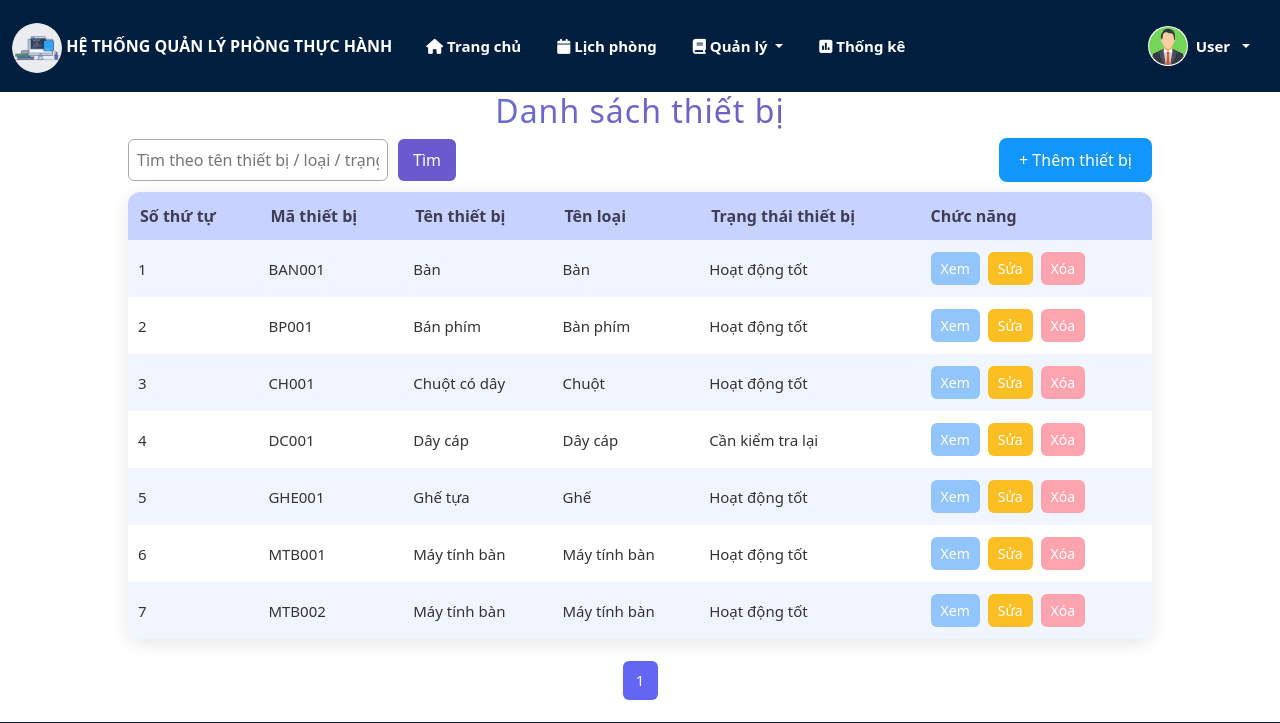
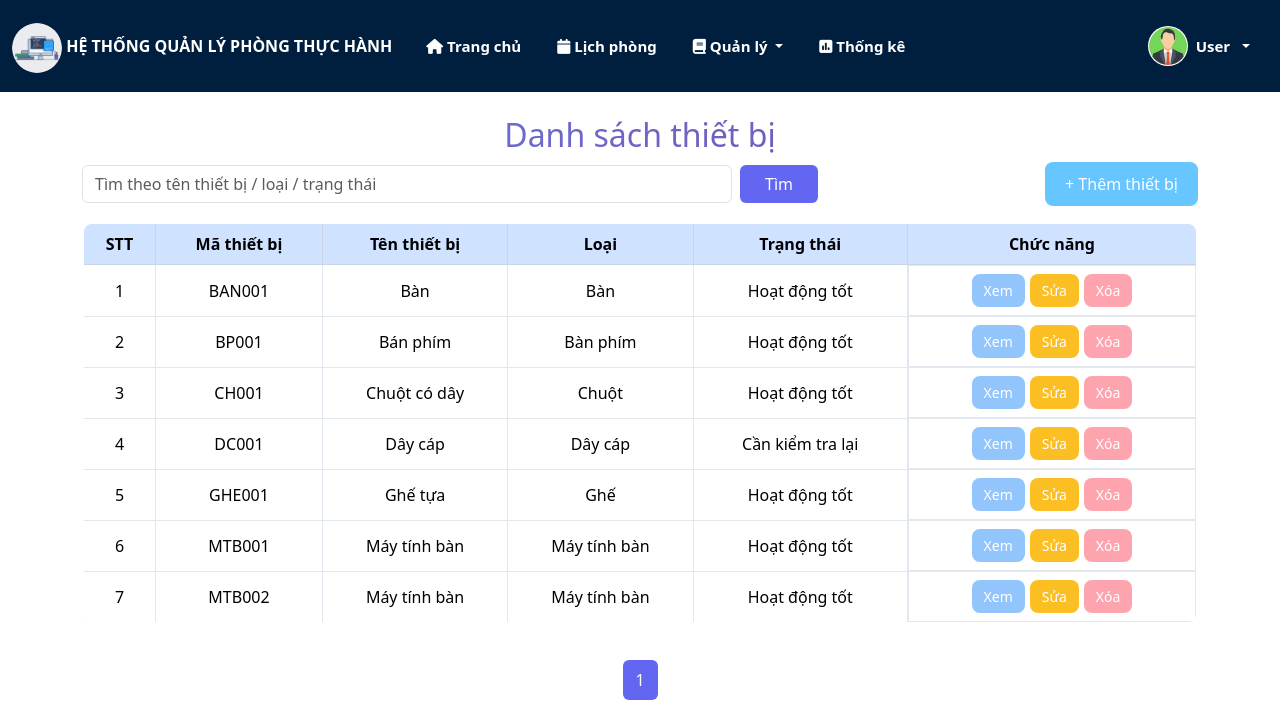
Before and after one commit to TuanKiet1774/LabManagementSystem, a PHP site: page /thietbi.php in a window 1280 px wide. Shown: the top 723 px of the page. Run offline with PHP 8.4, Linux system fonts and the light colour scheme; data comes from the database, SQL or seed files in the repository.

Commit message:
responsive thietbi

```diff
--- a/Src/phieumuon_them.php
+++ b/Src/phieumuon_them.php
@@ -201,7 +201,7 @@
             <tr>
                 <td>Trạng thái tuần:</td>
                 <td>
-                    <select name="maTTT" required>
+                    <select name="maTTT">
                         <option value="">-- Chọn trạng thái --</option>
                         <?php while($ttt = mysqli_fetch_assoc($listTTT)) { ?>
                             <option value="<?= $ttt['MaTTT'] ?>">
--- a/Src/thietbi.php
+++ b/Src/thietbi.php
@@ -4,6 +4,7 @@
     <meta charset="UTF-8">
     <meta name="viewport" content="width=device-width, initial-scale=1.0">
     <title>Danh sách thiết bị</title>
+
     <style>
         body {
             font-family: "Segoe UI", Arial, sans-serif;
@@ -13,149 +14,224 @@
         h2 {
             text-align: center;
             color: #6a5acd;
-            font-size: 28px;
-            margin-bottom: 20px;
-            text-align: center;
             background: linear-gradient(135deg, #667eea 0%, #764ba2 100%);
             -webkit-background-clip: text;
             -webkit-text-fill-color: transparent;
-            background-clip: text;
-            font-size: 32px;
+            font-size: clamp(24px, 5vw, 32px);
             font-weight: 700;
-            margin: 30px 0;
-            letter-spacing: 1px;
+            margin: 20px 0;
         }
 
-        table {
-            margin: 0 auto;
-            width: 80%;
-            border-collapse: collapse;
-            background: #ffffff;
-            border-radius: 12px;
+        /* Table styling */
+        .desktop-table {
+            border: 2px solid #cbd5e1;
+            border-radius: 10px;
             overflow: hidden;
-            box-shadow: 0 4px 18px rgba(0,0,0,0.1);
         }
 
-        th {
-            background: #c7d2fe; /* Pastel Indigo */
-            color: #3f3d56;
-            padding: 12px;
-            font-size: 16px;
+        .desktop-table thead th {
+            border: 1px solid #cbd5e1;
         }
 
-        td {
-            padding: 10px;
-            font-size: 15px;
-            color: #333;
-            border-bottom: 1px solid #eee;
+        .desktop-table td {
+            border: 1px solid #e2e8f0;
         }
 
-        tr:nth-child(even) {
-            background-color: #f0f5ff;
+        .table.desktop-table tbody tr:nth-child(odd) {
+            background-color: #e0f2fe !important;
         }
 
-        tr:hover {
-            background-color: #e6f0ff;
-            transition: 0.2s;
+        .table.desktop-table tbody tr:nth-child(even) {
+            background-color: #f0f9ff !important;
         }
 
-        td a {
-            display: inline-block;
-            padding: 6px 10px;
-            margin: 2px;
-            text-decoration: none;
-            color: white;
-            background: #93c5fd;
-            border-radius: 6px;
-            font-size: 14px;
+
+        .desktop-table tbody tr:hover {
+            background-color: #bae6fd !important;
         }
 
-        td a:hover {
+        /* Responsive table actions */
+        .action-links {
+            display: flex;
+            flex-wrap: wrap;
+            gap: 5px;
+            justify-content: center;
+        }
+
+        .action-links a {
+            display: inline-block;
+            padding: 6px 12px;
+            text-decoration: none;
+            border-radius: 8px;
+            color: white;
+            font-size: 14px;
+            white-space: nowrap;
+        }
+
+        .action-links a:first-child {
+            background: #93c5fd;
+        }
+        .action-links a:first-child:hover {
             background: #60a5fa;
         }
 
+        .action-links a:nth-child(2) {
+            background: #fbbf24;
+        }
+        .action-links a:nth-child(2):hover {
+            background: #f59e0b;
+        }
 
-        td a:nth-child(3) {
+        .action-links a:nth-child(3) {
             background: #fda4af;
         }
-
-        td a:nth-child(3):hover {
+        .action-links a:nth-child(3):hover {
             background: #fb7185;
         }
 
-
-        td a:nth-child(2) {
-            background: #fbbf24;
+        button.btn-search {
+            background: #6366f1;
+            color: white;
         }
 
-        td a:nth-child(2):hover {
-            background: #f59e0b;
-        }
-
-        /*btn add  */
-        .table-header {
-            width: 80%;
-            margin: 0 auto;
-            display: flex;
-            justify-content: flex-end;
-            margin-bottom: 10px;
+        button.btn-search:hover {
+            background: #6366f1;
+            color: white;
         }
 
         .btn-add {
             padding: 10px 20px;
-            background: #1096fd;
+            background: #67c5ffff;
             color: white;
             font-size: 16px;
             border-radius: 8px;
             text-decoration: none;
             transition: 0.25s;
-            float: right;
+            white-space: nowrap;
+            display: inline-block;
         }
 
         .btn-add:hover {
             background: #60a5fa;
+            color: white;
         }
 
-        /* page */
-        .pagination {
-            margin: 20px 0;
-            text-align: center;
+        /* Responsive pagination */
+        .pagination-wrapper {
             display: flex;
             justify-content: center;
-            align-items: center;
+            flex-wrap: wrap;
+            gap: 5px;
+            margin-top: 20px;
         }
 
-        .pagination a, .pagination span {
-            display: inline-block;
+        .pagination-wrapper a,
+        .pagination-wrapper span {
             padding: 8px 12px;
-            margin: 2px;
-            text-decoration: none;
             background: #e0e7ff;
             color: #4338ca;
             border-radius: 6px;
-            font-size: 15px;
             min-width: 35px;
+            display: inline-block;
+            text-align: center;
+            text-decoration: none;
         }
 
-        .pagination a:hover {
-            background: #c7d2fe;
+        .pagination-wrapper .current {
+            background: #6366f1;
+            color: white;
         }
 
-        .pagination .current {
-            background: #6366f1;
-            color: white;
+        /* Mobile responsive table */
+        @media (max-width: 768px) {
+            .table-responsive {
+                border: none;
+            }
+
+            /* Hide table on mobile, use cards instead */
+            .desktop-table {
+                display: none;
+            }
+
+            .mobile-cards {
+                display: block;
+            }
+
+            .device-card {
+                background: white;
+                border-radius: 10px;
+                padding: 15px;
+                margin-bottom: 15px;
+                box-shadow: 0 2px 5px rgba(0,0,0,0.1);
+            }
+
+            .device-card .card-row {
+                display: flex;
+                justify-content: space-between;
+                padding: 8px 0;
+                border-bottom: 1px solid #f0f0f0;
+            }
+
+            .device-card .card-row:last-child {
+                border-bottom: none;
+            }
+
+            .device-card .label {
+                font-weight: 600;
+                color: #666;
+            }
+
+            .device-card .value {
+                text-align: right;
+                color: #333;
+            }
+
+            .action-links {
+                justify-content: flex-end;
+                margin-top: 10px;
+            }
+        }
+
+        @media (min-width: 769px) {
+            .mobile-cards {
+                display: none;
+            }
+
+            .desktop-table {
+                display: table;
+            }
+        }
+
+        /* Responsive search bar */
+        @media (max-width: 576px) {
+            .search-form {
+                flex-direction: column;
+            }
+
+            .search-form input {
+                margin-bottom: 10px;
+            }
+
+            .btn-add {
+                width: 100%;
+                text-align: center;
+                margin-top: 10px;
+            }
         }
     </style>
 </head>
 <body>
     <?php include("./header.php"); ?>
+    <?php include("../Database/config.php"); ?>
+
+    <div class="container my-4">
+
     <?php
-        include("../Database/config.php");
-        if(!isset($_GET['page'])) {
-            $_GET['page'] = 1;
-        }
+        if(!isset($_GET['page'])) $_GET['page'] = 1;
+
         $keyword = $_GET['keyword'] ?? '';
         $search = "";
+
         if (!empty($keyword)) {
             $keyword = mysqli_real_escape_string($con, $keyword);
             $search = "AND (
@@ -164,19 +240,21 @@
                 tttb.TenTTTB LIKE '%$keyword%'
             )";
         }
+
         $rowPerPage = 10;
-        $offset=($_GET['page'] - 1) * $rowPerPage;
-        // $sqlCount = "SELECT COUNT(*) as total from phong";
+        $offset = ($_GET['page'] - 1) * $rowPerPage;
+
         $sqlCount = "SELECT COUNT(*) as total
             FROM thietbi tb
             JOIN loai ON loai.MaLoai = tb.MaLoai
             JOIN chitiettttb cttttb ON tb.MaThietBi = cttttb.MaThietBi
             JOIN trangthaithietbi tttb ON cttttb.MaTTTB = tttb.MaTTTB
             WHERE 1=1 $search";
+
         $resultCount = mysqli_query($con, $sqlCount);
         $rowCount = mysqli_fetch_assoc($resultCount);
         $totalRow = $rowCount['total'];
-        $maxPage = ceil($totalRow/$rowPerPage);
+        $maxPage = ceil($totalRow / $rowPerPage);
 
         $sql = "SELECT tb.*, tttb.TenTTTB, loai.*
             FROM thietbi tb
@@ -184,82 +262,148 @@
             JOIN chitiettttb cttttb ON tb.MaThietBi = cttttb.MaThietBi
             JOIN trangthaithietbi tttb ON cttttb.MaTTTB = tttb.MaTTTB
             WHERE 1=1 $search
-        Order by tb.MaThietBi asc
+            ORDER BY tb.MaThietBi ASC
             LIMIT $offset, $rowPerPage";
+
         $result = mysqli_query($con, $sql);
         $n = mysqli_num_rows($result);
+        if ($n == 0) {
+            echo "<h2>Danh sách thiết bị</h2>";
+
+            echo '
+            <div class="alert alert-danger text-center mt-4" style="font-size:18px; border-radius:10px;">
+                <strong>Không tìm thấy kết quả.</strong><br>
+                Từ khóa tìm kiếm: <span style="color:#d63384;">'.($keyword).'</span>
+            </div>
+
+            <div class="text-center mt-3">
+                <a href="thietbi.php" class="btn btn-primary px-4">Quay lại</a>
+            </div>
+            ';
+        }
+
+        else {
             if($n > 0) {
-            echo"<h2 style='text-align: center;'>Danh sách thiết bị</h2>";
-            $index = $offset + 1;
+            echo "<h2>Danh sách thiết bị</h2>";
+
+
+            echo '
+            <div class="row mb-3 align-items-center">
+                <div class="col-lg-8 col-md-7 mb-2 mb-md-0">
+                    <form method="GET" class="d-flex gap-2 search-form">
+                        <input type="text" class="form-control" name="keyword"
+                            placeholder="Tìm theo tên thiết bị / loại / trạng thái"
+                            value="'.($_GET['keyword'] ?? '').'">
+                        <button class="btn btn-search px-4">Tìm</button>
+                    </form>
+                </div>
+
+                <div class="col-lg-4 col-md-5 text-md-end">
+                    <a href="thietbi_them.php" class="btn-add">+ Thêm thiết bị</a>
+                </div>
+            </div>';
+
+            echo '<div class="table-responsive">';
+                echo '<table class="table table-hover align-middle text-center desktop-table">';
                     echo "
-            <div style='width:80%; margin:0 auto; display:flex; justify-content: space-between; align-items:center; margin-bottom:10px;'>
-                <form method='GET' style='display:flex; gap:10px;'>
-                    <input type='text' name='keyword' placeholder='Tìm theo tên thiết bị / loại / trạng thái'
-                        value='".($_GET['keyword'] ?? '')."'
-                        style='padding:8px; width:260px; border-radius:6px; border:1px solid #aaa;'>
-                    <button type='submit' style='padding:8px 15px; background:#6a5acd; color:white; border:none; border-radius:6px;'>Tìm</button>
-                </form>
-                <a href='thietbi_them.php' class='btn-add'>+ Thêm thiết bị</a>
-            </div>";
-
-            // echo "<div class='table-header'>
-
-            // </div>";
-
-            echo"<table>";
-                echo"<tr>
-                    <th>Số thứ tự</th>
+                    <thead class='table-primary'>
+                        <tr>
+                            <th>STT</th>
                             <th>Mã thiết bị</th>
                             <th>Tên thiết bị</th>
-                    <th>Tên loại</th>
-                    <th>Trạng thái thiết bị</th>
+                            <th>Loại</th>
+                            <th>Trạng thái</th>
                             <th>Chức năng</th>
+                        </tr>
+                    </thead>
+                    <tbody>
+                    ";
+
+                $data = [];
+                while ($row = mysqli_fetch_assoc($result)) {
+                    $data[] = $row;
+                }
+
+                $index = $offset + 1;
+
+                // DESKTOP TABLE
+                foreach ($data as $row) {
+                    echo "<tr>
+                            <td>$index</td>
+                            <td>{$row['MaThietBi']}</td>
+                            <td>{$row['TenThietBi']}</td>
+                            <td>{$row['TenLoai']}</td>
+                            <td>{$row['TenTTTB']}</td>
+                            <td class='action-links'>
+                                <a href='thietbi_xem.php?maThietBi={$row['MaThietBi']}'>Xem</a>
+                                <a href='thietbi_sua.php?maThietBi={$row['MaThietBi']}'>Sửa</a>
+                                <a href='thietbi_xoa.php?maThietBi={$row['MaThietBi']}'>Xóa</a>
+                            </td>
                         </tr>";
-                for($i=0; $i<$n; $i++) {
-                    echo"<tr>";
-                    $row = mysqli_fetch_array($result);
-                    echo"<td>".$index."</td>";
-                    echo"<td>".$row['MaThietBi']."</td>";
-                    echo"<td>".$row['TenThietBi']."</td>";
-                    echo"<td>".$row['TenLoai']."</td>";
-                    // echo"<td style='text-align: center;'>".$row['SoLuong']."</td>";
-                    echo"<td>".$row['TenTTTB']."</td>";
-                    echo"<td>
-                    <a href='thietbi_xem.php?maThietBi=".$row['MaThietBi']."'>Xem</a>
-                    <a href='thietbi_sua.php?maThietBi=".$row['MaThietBi']."'>Sửa</a>
-                    <a href='thietbi_xoa.php?maThietBi=".$row['MaThietBi']."'>Xóa</a>
-                    </td>";
-                    echo"</tr>";
                     $index++;
                 }
-            echo"</table>";
-            echo '<div class="pagination">';
 
-                // nut prev
-                if($_GET['page'] > 1) {
-                    echo "<a href='?page=".($_GET['page'] - 1)."&keyword=$keyword'>«</a>";
+                echo "</tbody></table>";
+                echo "</div>"; // table-responsive
+
+
+                // MOBILE CARDS
+                echo '<div class="mobile-cards">';
+
+                $index = $offset + 1;
+                foreach ($data as $row) {
+                    echo "
+                    <div class='device-card'>
+                        <div class='card-row'><span class='label'>STT:</span> <span class='value'>$index</span></div>
+                        <div class='card-row'><span class='label'>Mã thiết bị:</span> <span class='value'>{$row['MaThietBi']}</span></div>
+                        <div class='card-row'><span class='label'>Tên thiết bị:</span> <span class='value'>{$row['TenThietBi']}</span></div>
+                        <div class='card-row'><span class='label'>Loại:</span> <span class='value'>{$row['TenLoai']}</span></div>
+                        <div class='card-row'><span class='label'>Trạng thái:</span> <span class='value'>{$row['TenTTTB']}</span></div>
+                        <div class='action-links'>
+                            <a href='thietbi_xem.php?maThietBi={$row['MaThietBi']}'>Xem</a>
+                            <a href='thietbi_sua.php?maThietBi={$row['MaThietBi']}'>Sửa</a>
+                            <a href='thietbi_xoa.php?maThietBi={$row['MaThietBi']}'>Xóa</a>
+                        </div>
+                    </div>";
+                    $index++;
                 }
 
-                // số trang
+                echo "</div>"; // mobile-cards
+
+
+
+            // Pagination
+            echo '<div class="pagination-wrapper">';
+
+                if($_GET['page'] > 1)
+                    echo "<a href='?page=".($_GET['page'] - 1)."&keyword=".urlencode($keyword)."'>«</a>";
+
+                // Smart pagination for mobile
+                $range = 2;
                 for ($i = 1; $i <= $maxPage; $i++) {
+                    if ($i == 1 || $i == $maxPage || ($i >= $_GET['page'] - $range && $i <= $_GET['page'] + $range)) {
                         if ($i == $_GET['page']) {
                             echo "<span class='current'>$i</span>";
                         } else {
-                        echo "<a href='?page=$i&keyword=$keyword'>$i</a>";
+                            echo "<a href='?page=$i&keyword=".urlencode($keyword)."'>$i</a>";
+                        }
+                    } elseif ($i == $_GET['page'] - $range - 1 || $i == $_GET['page'] + $range + 1) {
+                        echo "<span>...</span>";
                     }
                 }
 
-                // next
-                if ($_GET['page'] < $maxPage) {
-                    echo "<a href='?page=".($_GET['page'] + 1)."&keyword=$keyword'>»</a>";
-                }
+                if ($_GET['page'] < $maxPage)
+                    echo "<a href='?page=".($_GET['page'] + 1)."&keyword=".urlencode($keyword)."'>»</a>";
 
             echo '</div>';
-
+        }
     }
     ?>
+    </div>
 
-    <?php include("./footer.php"); ?>
+
+
+    <!-- Bootstrap JS -->
 
     <script
         src="https://cdn.jsdelivr.net/npm/@popperjs/core@2.11.8/dist/umd/popper.min.js"
@@ -269,7 +413,8 @@
     <script
         src="https://cdn.jsdelivr.net/npm/bootstrap@5.3.2/dist/js/bootstrap.min.js"
         integrity="sha384-BBtl+eGJRgqQAUMxJ7pMwbEyER4l1g+O15P+16Ep7Q9Q+zqX6gSbd85u4mG4QzX+"
-        crossorigin="anonymous"></script>
-
+        crossorigin="anonymous">
+    </script>
+<?php include("./footer.php"); ?>
 </body>
 </html>
```
Also changed, not shown: Src/Image/G8.jpg (added), Src/Image/NDN.jpg (added). Lines whose indentation alone changed are shown as unchanged.
